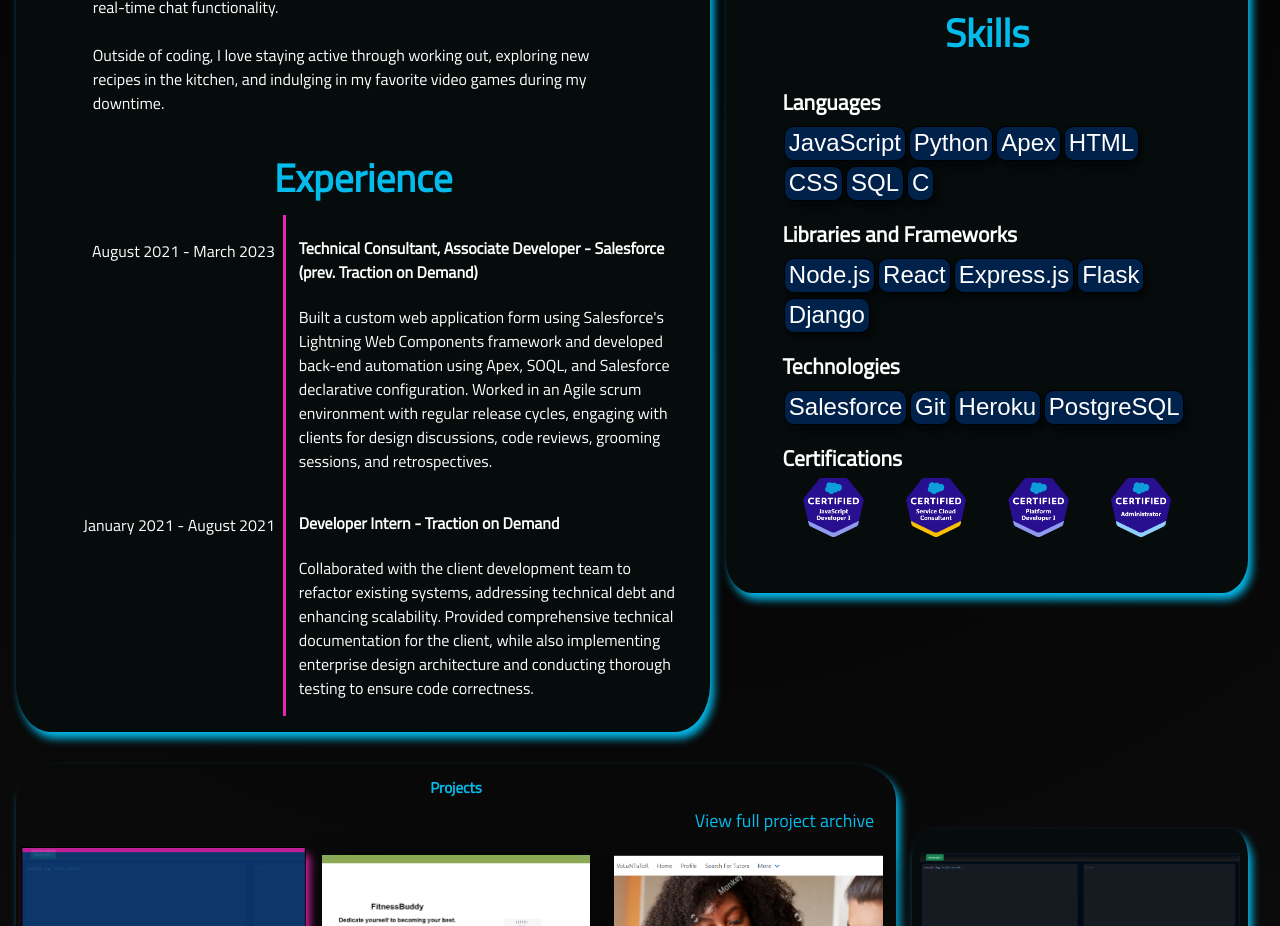
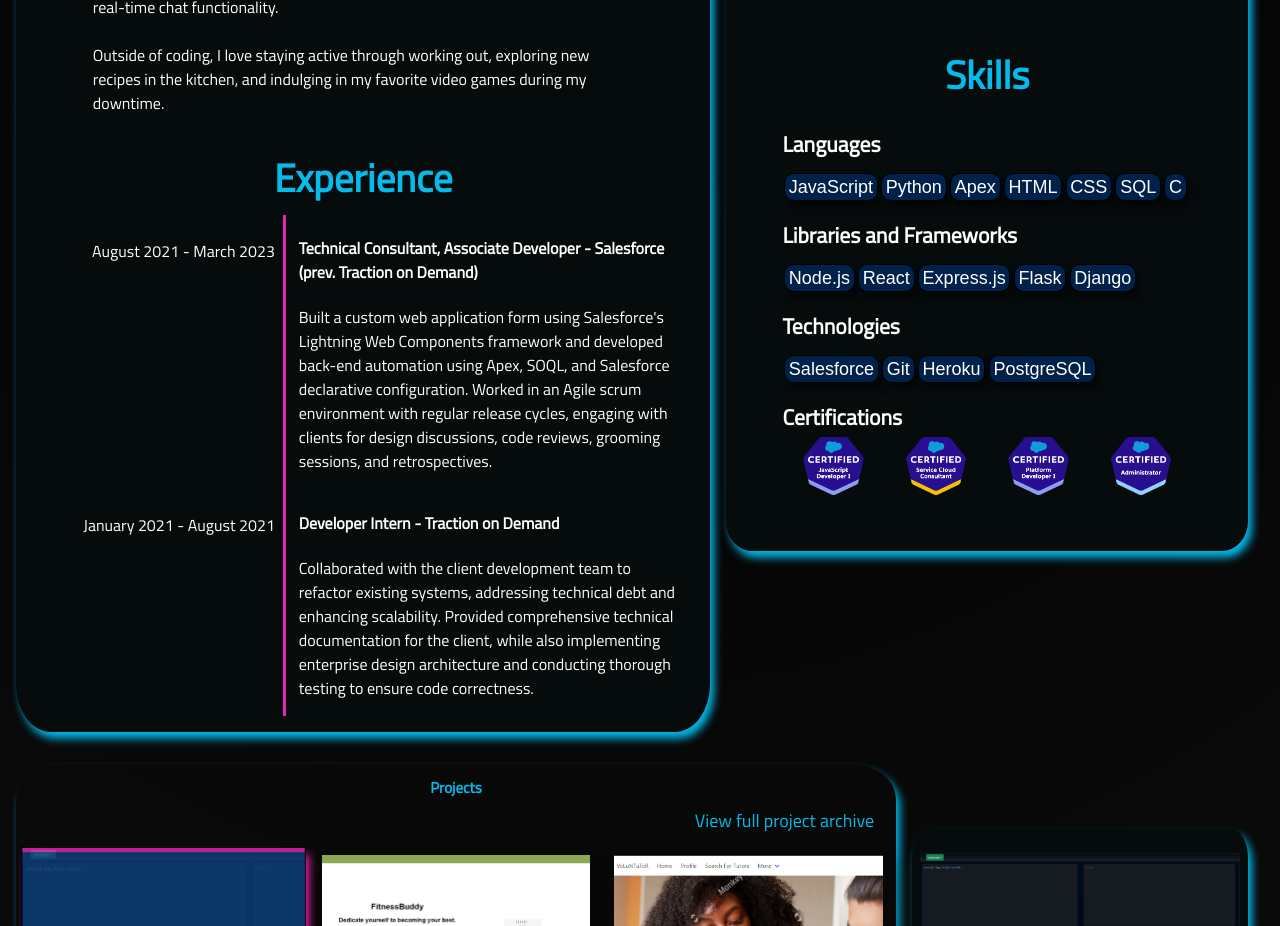
Before and after one commit to leeroygomos/leeroygomos.github.io, a React (Create React App) app: page / in a window 1280 px wide. Shown: the part 1120-2046 px from the top of the page. Built offline with nearby package versions, Linux system fonts and the light colour scheme.

Commit message:
updated tag text size

```diff
--- a/src/components/AboutMe.tsx
+++ b/src/components/AboutMe.tsx
@@ -51,15 +51,15 @@
                 <h2>Skills</h2>
                 <div className='skills-section'>
                     <h5>Languages</h5>
-                    {languages.map(language => {return <Tag key={language} text={language} size='x-large'/>})}
+                    {languages.map(language => {return <Tag key={language} text={language} size='large'/>})}
                 </div>
                 <div className='skills-section'>
                     <h5>Libraries and Frameworks</h5>
-                    {frameworks.map(framework => {return <Tag key={framework} text={framework} size='x-large'/>})}
+                    {frameworks.map(framework => {return <Tag key={framework} text={framework} size='large'/>})}
                 </div>
                 <div className='skills-section'>
                     <h5>Technologies</h5>
-                    {technologies.map(tech => {return <Tag key={tech} text={tech} size='x-large'/>})}
+                    {technologies.map(tech => {return <Tag key={tech} text={tech} size='large'/>})}
                 </div>
                 <div className='certifications'>
                     <h5>Certifications</h5>
```
